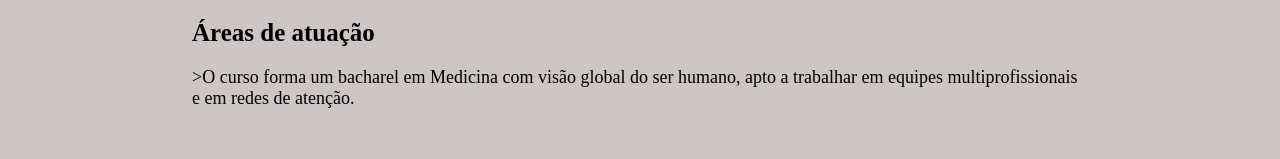
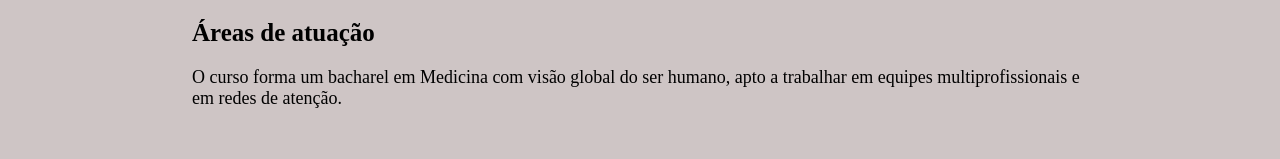
Before and after one commit to LumielRyu/TrabalhoAplicWeb2023, a plain HTML site: page Aplicações Web/cursos/medicina.html in a window 1280 px wide. Shown: the part 774-933 px from the top of the page. Drawn offline with Linux system fonts and the light colour scheme.

Commit message:
Update medicina.html
correçao de texto

```diff
--- a/Aplicações Web/cursos/medicina.html
+++ b/Aplicações Web/cursos/medicina.html
@@ -58,7 +58,7 @@ Cirurgia, Ginecologia e Obstetrícia.</h3>
 
         <h2>Áreas de atuação</h2>
 
-        <h3>>O curso forma um bacharel em Medicina com visão global do ser humano, apto a trabalhar
+        <h3>O curso forma um bacharel em Medicina com visão global do ser humano, apto a trabalhar
 em equipes multiprofissionais e em redes de atenção. </h3>
 
       </div>
```
